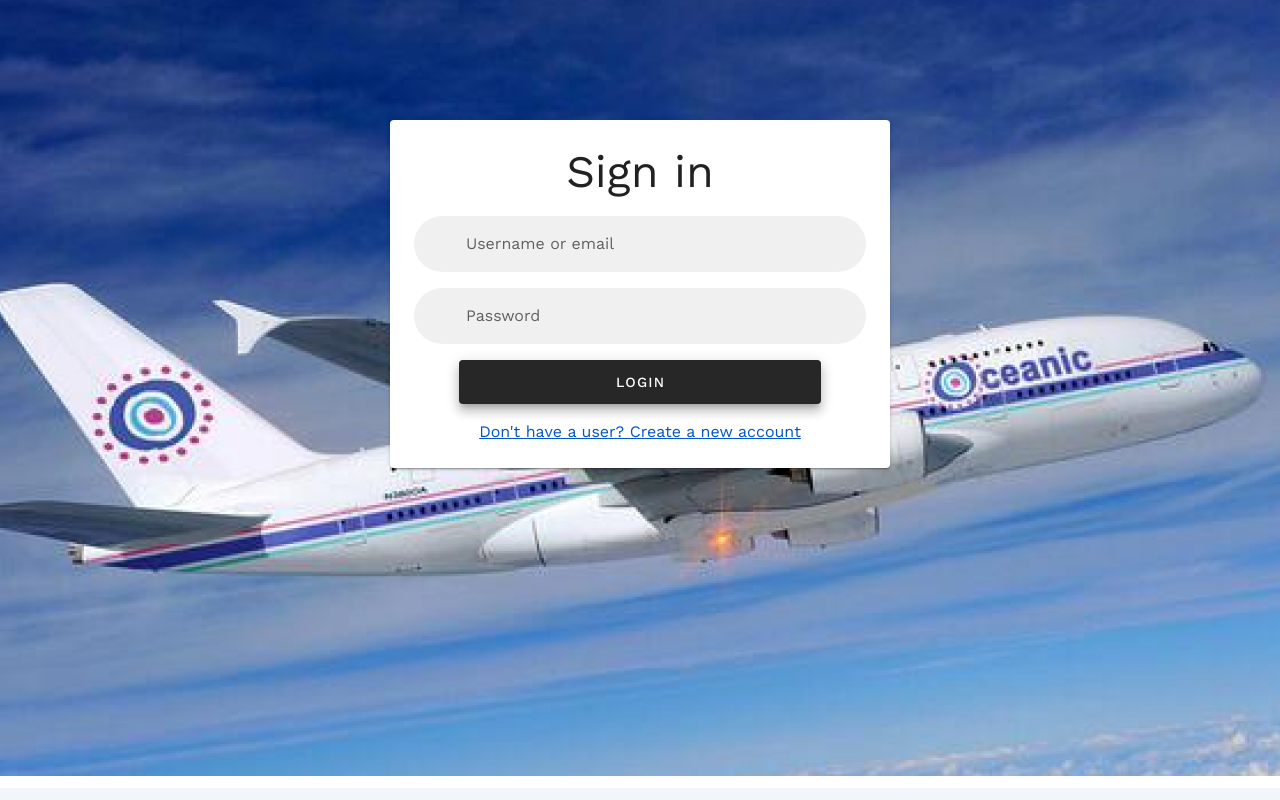
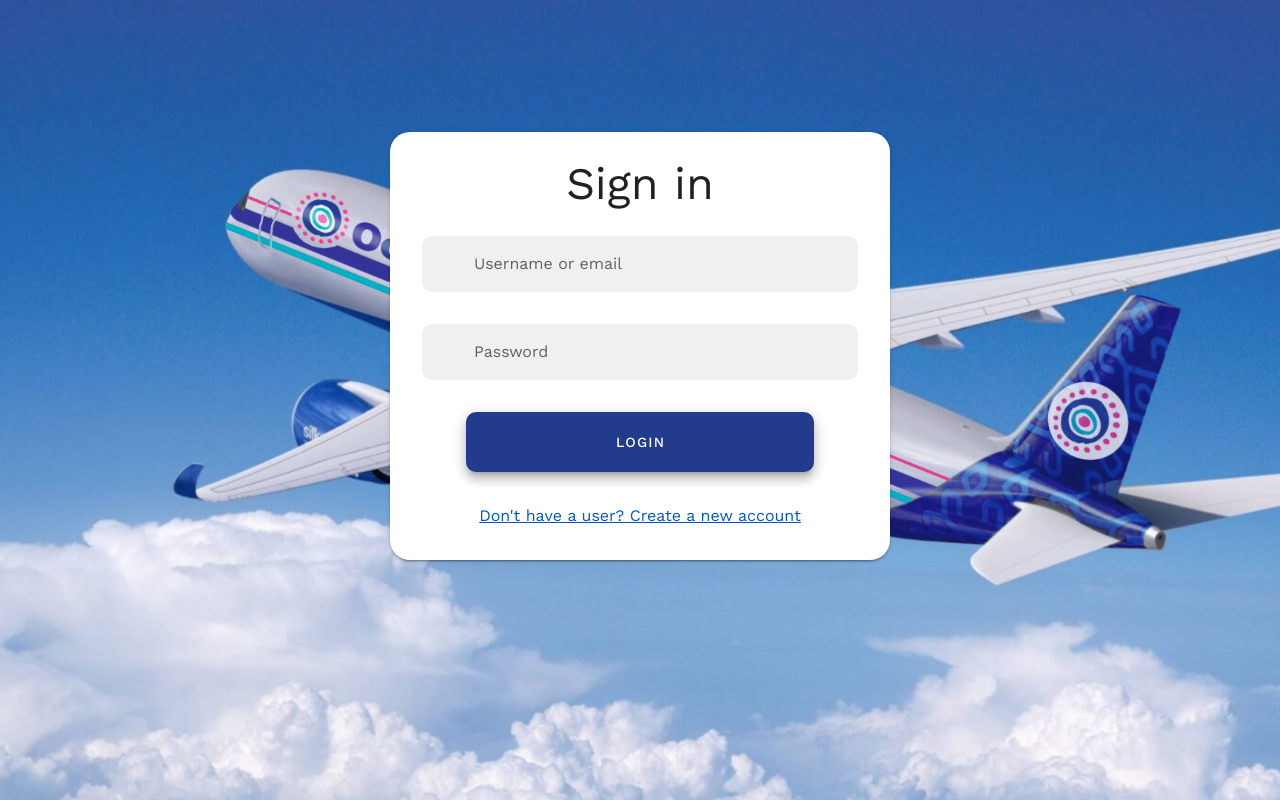
Before and after one commit to andersgorboe/oceanic-airlines-frontend, a Vue app: page /oceanic-airlines-frontend/ in a window 1280 px wide. Built offline with nearby package versions, Linux system fonts and the light colour scheme.

Commit message:
fixed styling on login-box, fixed bug with background image

```diff
--- a/src/containers/login/index.vue
+++ b/src/containers/login/index.vue
@@ -1,5 +1,5 @@
 <template>
-  <div class="background">
+  <div class="background row">
     <v-row>
       <v-col>
         <LoginBox />
@@ -23,4 +23,7 @@ export default {
   background-size: cover;
   height: 100%;
 }
+.row {
+  margin: 0 !important;
+}
 </style>
--- a/src/containers/page/index.vue
+++ b/src/containers/page/index.vue
@@ -3,7 +3,6 @@
     <v-content>
       <router-view></router-view>
     </v-content>
-    <v-footer class="background"></v-footer>
   </v-app>
 </template>
 
--- a/src/styles/variables.scss
+++ b/src/styles/variables.scss
@@ -3,3 +3,21 @@ $font-family: 'Work Sans', serif;
 $body-font-family: 'Work Sans', serif;
 $heading-font-family: 'Work Sans', serif;
 $border-radius-root: 4px;
+
+.v-sheet.v-card {
+  border-radius: 20px;
+  max-width: 400px;
+}
+.theme--dark.v-btn.v-btn--has-bg {
+  background-color: #223B8D !important;
+  border-radius: 10px !important;
+}
+.v-text-field--rounded {
+  border-radius: 10px !important;
+}
+.v-card__actions {
+  padding: 16px !important;
+}
+.v-btn:not(.v-btn--round).v-size--large {
+  height: 60px !important;
+}
```
Also changed, not shown: src/containers/login/ressources/login-background.png.
